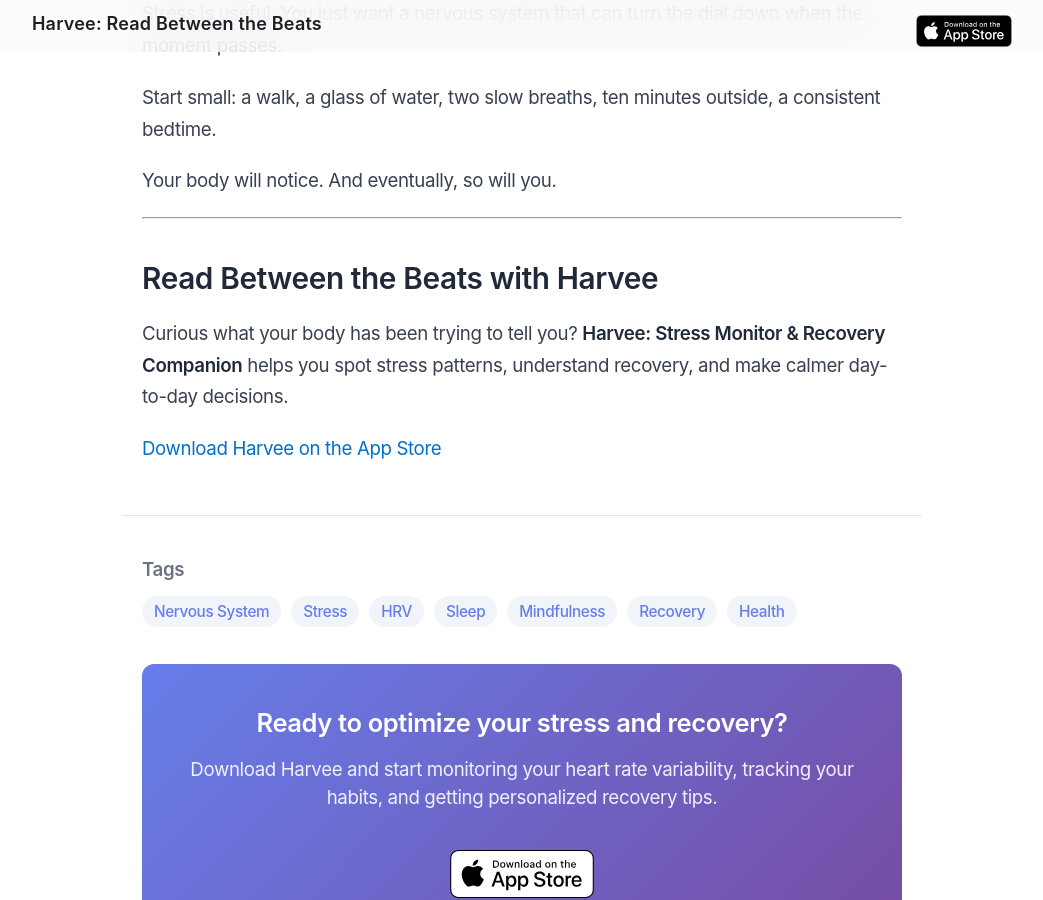
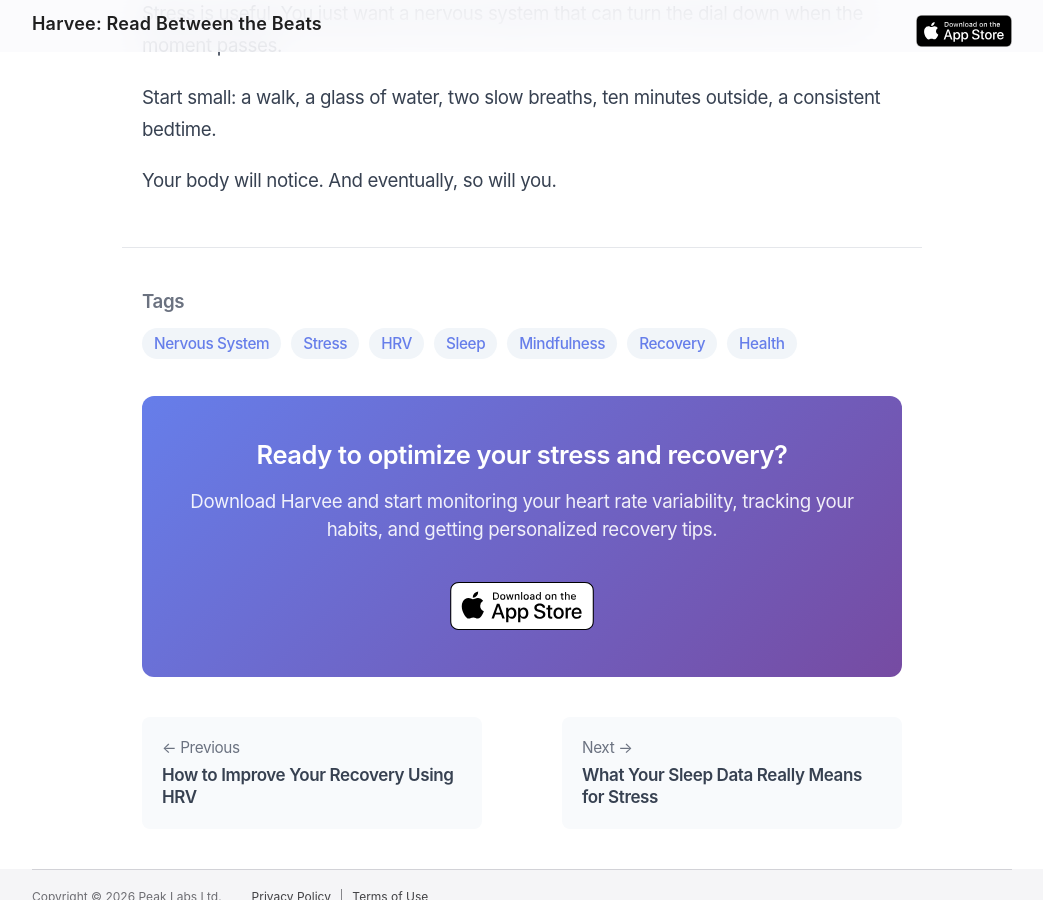
Before and after one commit to artkirillov/harvee-website, a Jekyll site: the page built from _posts/2025-11-29-5-habits-that-quiet-your-nervous-system.md, in a window 1280 px wide and 900 px high, scrolled down 4217 px. Shown: the whole window, without its empty margins (118-1161 px from the left). Built offline with Jekyll 4.4.1, drawn with Linux system fonts in a browser that asks for light colours.

Commit message:
Remove Read Between the Beats with Harvee block from the blog posts

```diff
--- a/_posts/2025-11-29-5-habits-that-quiet-your-nervous-system.md
+++ b/_posts/2025-11-29-5-habits-that-quiet-your-nervous-system.md
@@ -108,11 +108,3 @@
 Start small: a walk, a glass of water, two slow breaths, ten minutes outside, a consistent bedtime.
 
 Your body will notice. And eventually, so will you.
-
----
-
-## Read Between the Beats with Harvee
-
-Curious what your body has been trying to tell you? **Harvee: Stress Monitor & Recovery Companion** helps you spot stress patterns, understand recovery, and make calmer day-to-day decisions.
-
-[Download Harvee on the App Store](https://apps.apple.com/app/apple-store/id6746194884?pt=126794358&ct=harvee-website&mt=8)
```
Also changed, not shown: README.md (+0 -1 lines), _drafts/template.md (+0 -15 lines), _posts/2025-12-06-what-your-sleep-data-really-means-for-stress.md (+0 -8 lines), _posts/2026-04-05-stress-is-slowly-wrecking-your-health-and-most-people-have-no-idea.md (+0 -8 lines).
